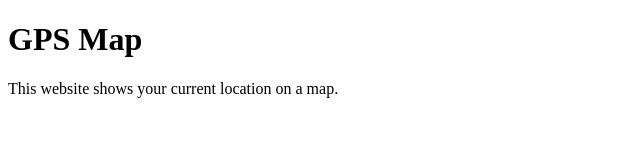
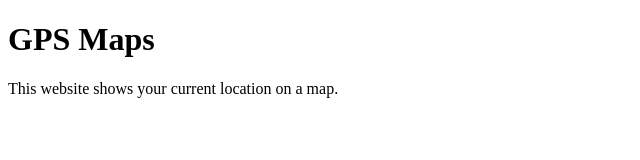
Before and after one commit to adrielalmecija/bitacora, a plain HTML site: page index.html in a window 1280 px wide. Shown: the full height of the page, 0-640 px from the left. Drawn offline with Linux system fonts and the light colour scheme; some packages are replaced by stand-ins of ours.

```diff
--- a/index.html
+++ b/index.html
@@ -10,7 +10,7 @@
   </style>
 </head>
 <body>
-  <h1>GPS Map</h1>
+  <h1>GPS Maps</h1>
   <p>This website shows your current location on a map.</p>
   <div id="map"></div>
   <script>
```
